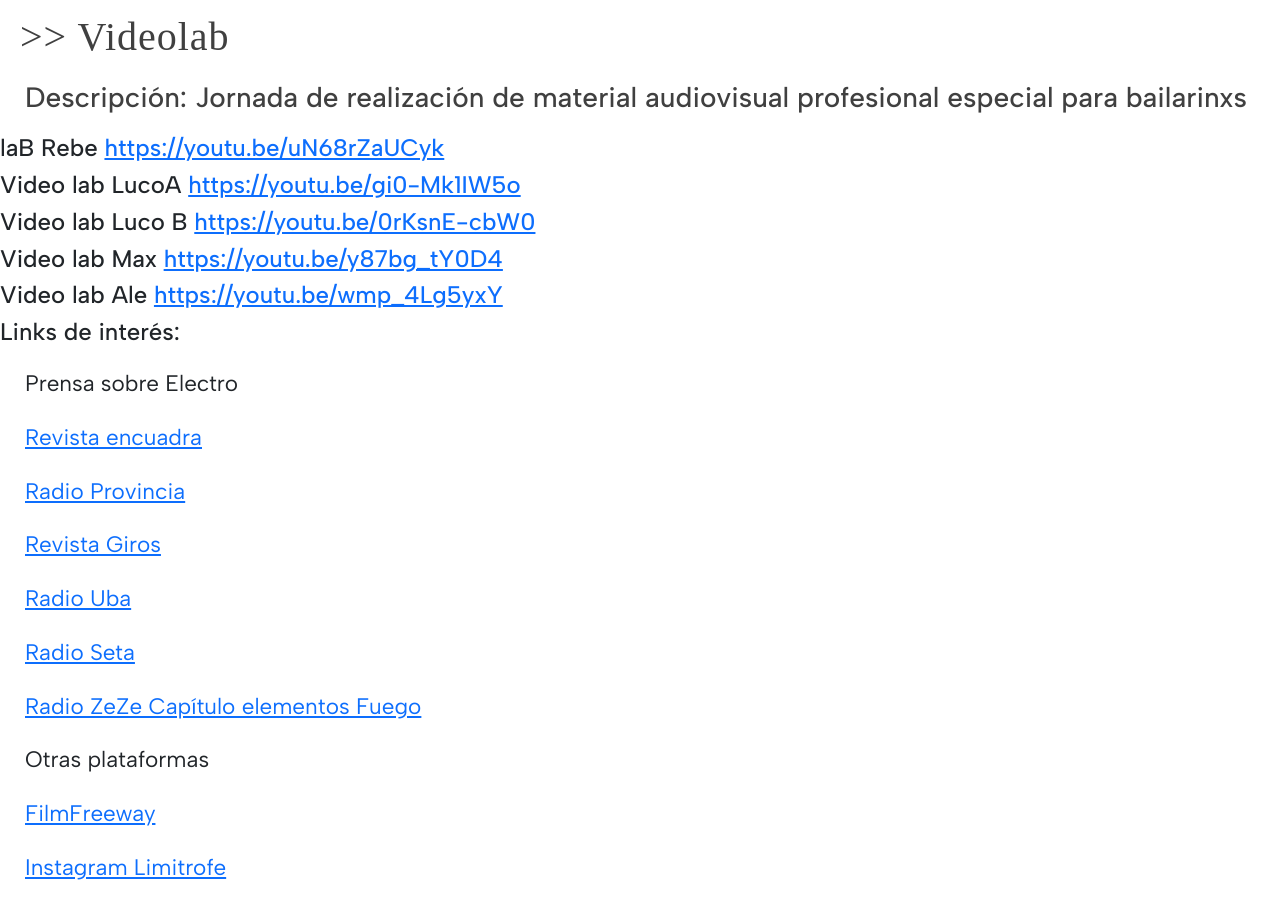
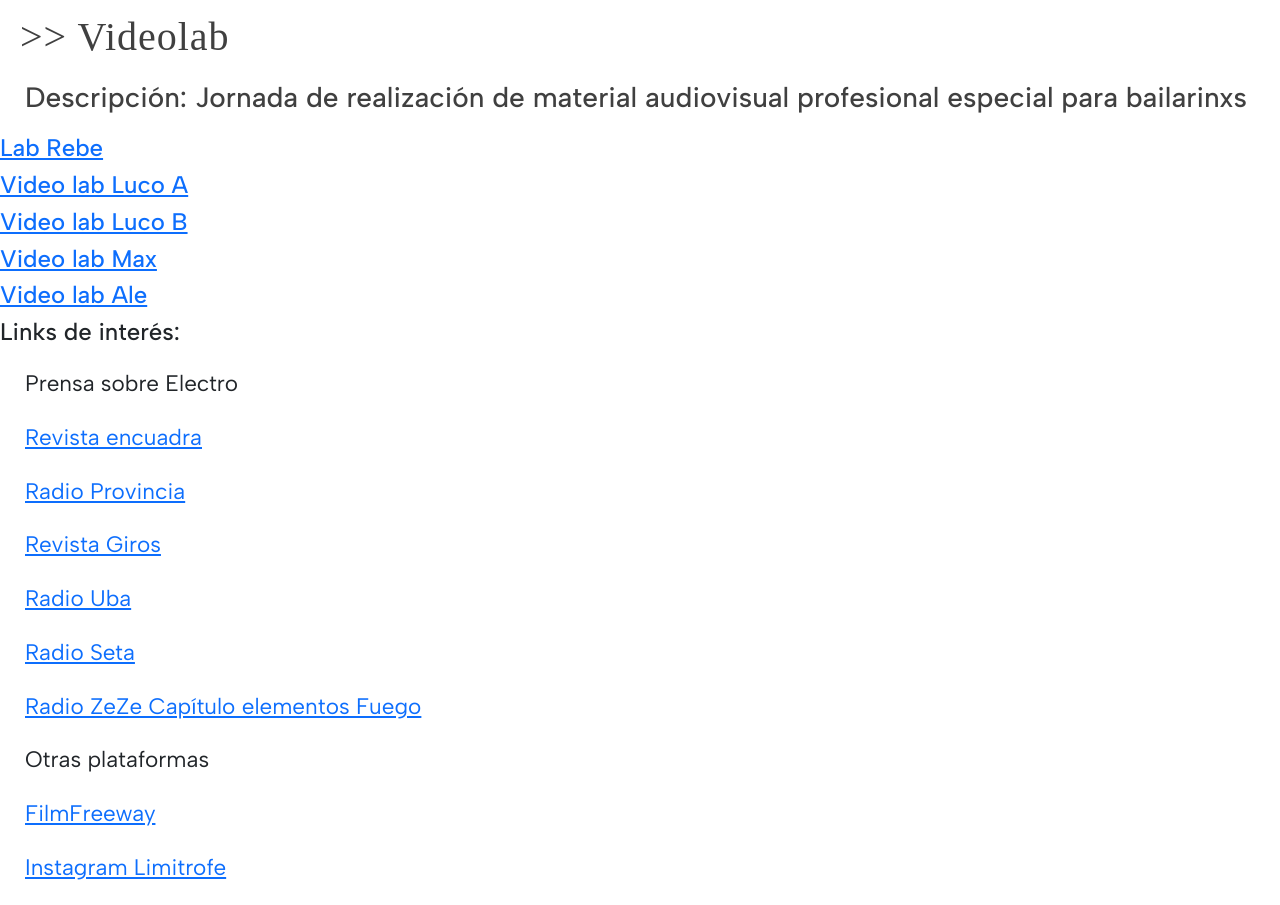
Before and after one commit to DarioMRosiansky/limitrofe, a website: page pages/producciones.html in a window 1280 px wide. Shown: the part 5700-6605 px from the top of the page. Drawn offline with nearby package versions, Linux system fonts and the light colour scheme; a web font is replaced by a local one.

Commit message:
Update producciones.html

```diff
--- a/pages/producciones.html
+++ b/pages/producciones.html
@@ -331,11 +331,11 @@
                 <div>
                     <h2 id="ProdEventos"> >> Videolab </h2>
                     <h3>Descripción: Jornada de realización de material audiovisual profesional especial para bailarinxs</h3>
-                    <h4>laB Rebe <a href="https://youtu.be/uN68rZaUCyk">https://youtu.be/uN68rZaUCyk</a></h4>
-                    <h4>Video lab LucoA <a href="https://youtu.be/gi0-Mk1IW5o">https://youtu.be/gi0-Mk1IW5o</a></h4>
-                    <h4>Video lab Luco B <a href="https://youtu.be/0rKsnE-cbW0">https://youtu.be/0rKsnE-cbW0</a></h4>
-                    <h4>Video lab Max <a href="https://youtu.be/y87bg_tY0D4">https://youtu.be/y87bg_tY0D4</a></h4>
-                    <h4>Video lab Ale <a href="https://youtu.be/wmp_4Lg5yxY">https://youtu.be/wmp_4Lg5yxY</a></h4>
+                    <h4><a href="https://youtu.be/uN68rZaUCyk">Lab Rebe</a></h4>
+                    <h4><a href="https://youtu.be/gi0-Mk1IW5o">Video lab Luco A </a></h4>
+                    <h4><a href="https://youtu.be/0rKsnE-cbW0">Video lab Luco B </a></h4>
+                    <h4><a href="https://youtu.be/y87bg_tY0D4">Video lab Max </a></h4>
+                    <h4><a href="https://youtu.be/wmp_4Lg5yxY">Video lab Ale </a></h4>
                     <h4>Links de interés:</h4>
                     <p>Prensa sobre Electro</p>
                     <p><a href="https://revistaencuadra.com.ar/2023/06/23/el-cuerpo-es-una-imagen-que-baila/">Revista encuadra</a></p>
```
